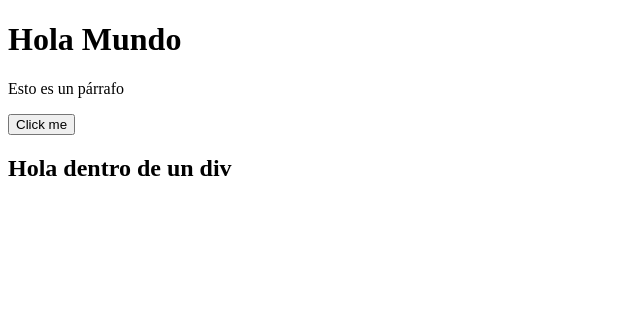
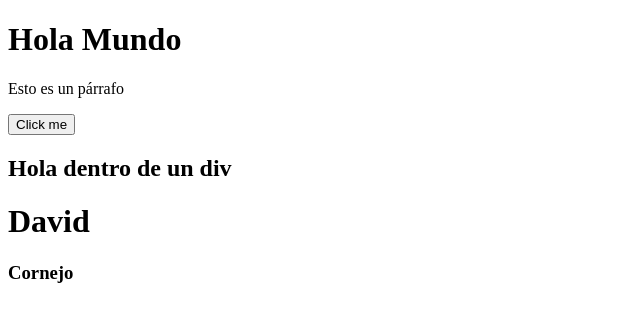
Before and after one commit to koerdev/first-steps-react, a React (Vite) app: page / in a window 1280 px wide. Shown: the top 322 px of the page, without its empty margins (0-640 px from the left). Built offline with nearby package versions, Linux system fonts and the light colour scheme.

Commit message:
feat: second component task added

```diff
--- /dev/null
+++ b/src/MyAwesomeApp.tsx
@@ -0,0 +1,8 @@
+export function MyAwesomeApp() {
+  return (
+    <>
+      <h1>David</h1>
+      <h3>Cornejo</h3>
+    </>
+  );
+}
--- a/src/main.tsx
+++ b/src/main.tsx
@@ -1,9 +1,11 @@
 import { StrictMode } from 'react';
 import { createRoot } from 'react-dom/client';
 import { FirstStepsApp } from './FirstStepsApp';
+import { MyAwesomeApp } from './MyAwesomeApp';
 
 createRoot(document.getElementById('root')!).render(
   <StrictMode>
     <FirstStepsApp />
+    <MyAwesomeApp />
   </StrictMode>,
 );
```
